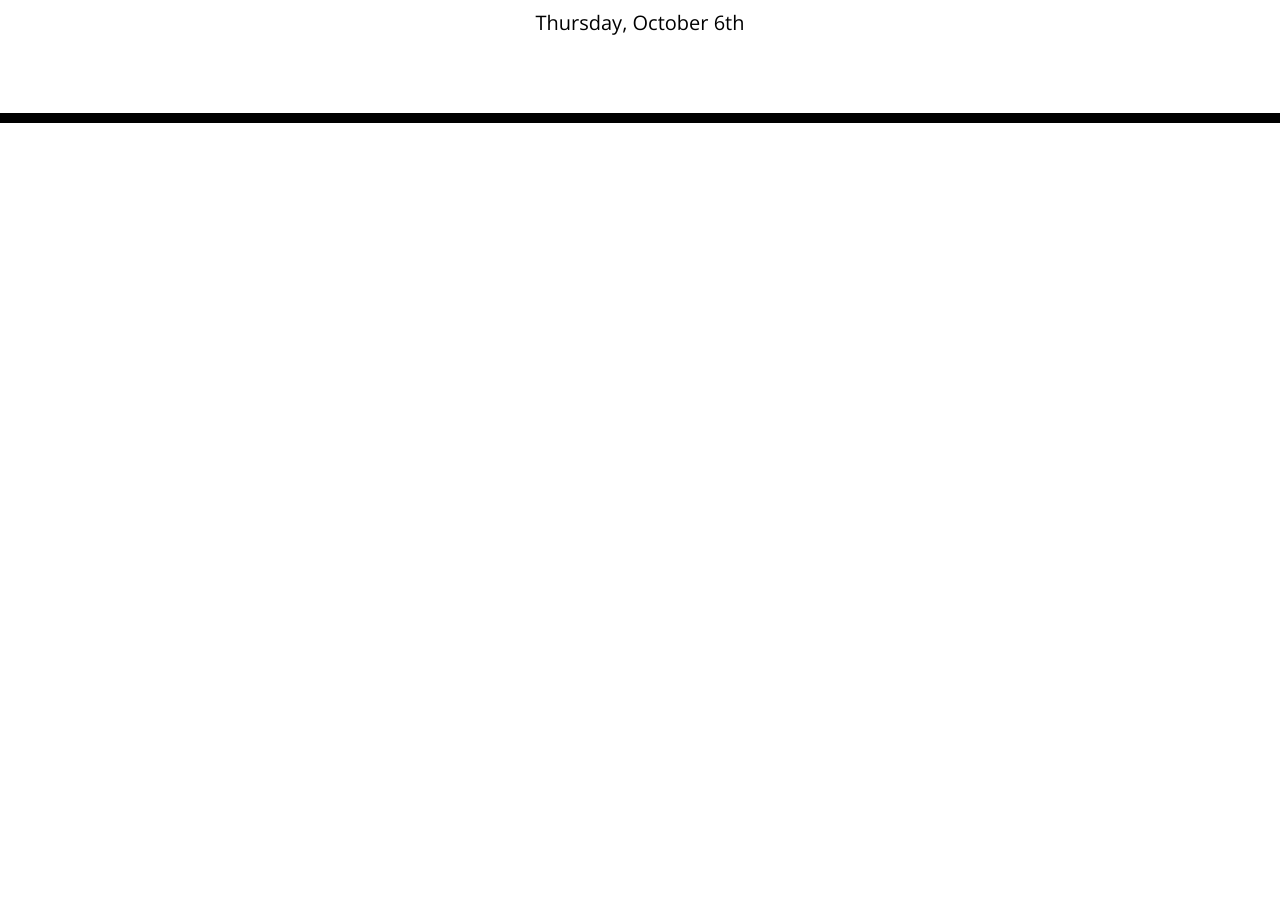
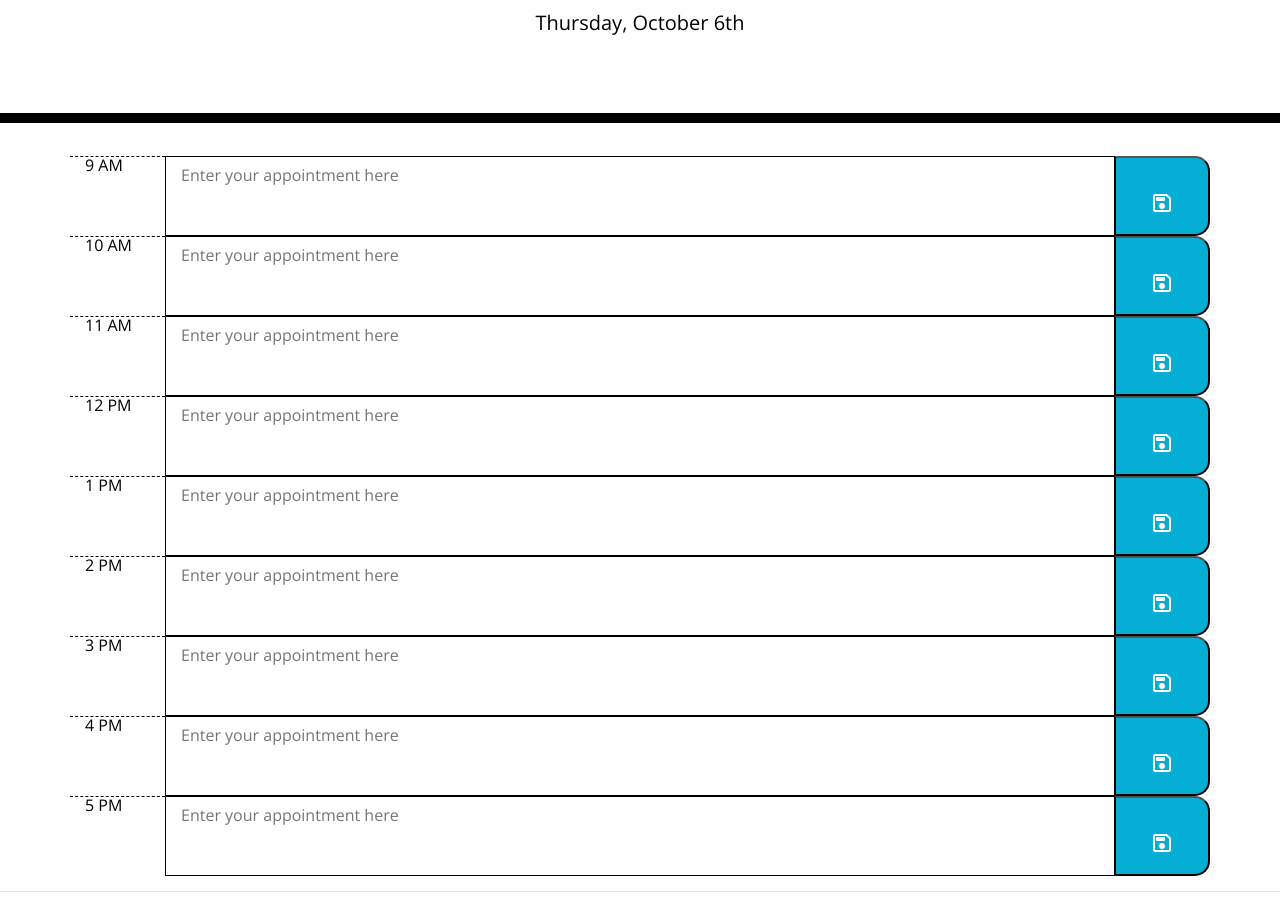
Before and after one commit to sbhikshe/Work-Day-Scheduler, a plain HTML site: page index.html in a window 1280 px wide. Shown: the part 181-1089 px from the top of the page. Before the commit the page ends 800 px from the top, so only its background shows below. Drawn offline with nearby package versions, Linux system fonts and the light colour scheme.

Commit message:
setting up the time blocks, some pseudocode in script.js

```diff
--- a/assets/js/script.js
+++ b/assets/js/script.js
@@ -4,10 +4,36 @@ calendarEl = $('.container');
 
 var momentObj = moment();
 
+/* only has appointments for today ? */
+/*
+var appointmentObj = {
+    time: ,
+    appointment:
+}
+*/
+
+/* list of appointment objects */
+var scheduleForToday = [];
+
 function showCalendar() {
     console.log("on load");
     var dateStr = momentObj.format('dddd, MMMM Do');
     currentDayEl.text(dateStr);
+
+    /* show calendar for the day */
+    /* - retrieve from local storage */
+    /* - read into the schedule array */
+    /* - write to the list of forms */
+
+    /* check every hour to update the background colors for the time blocks */
+    /* current becomes grey, next becomes red */
+    /* setInterval() running every minute / 5 mins ?? */
 }
+
+/* add event listener for each save button */
+/* on click, save time + appointment to schedule array and local storage? */
+/* or save in the schedule, and write to the local storage on closing the app? */
 /* On open, update the currentDayEl */
+
+
 $('document').ready(showCalendar);
--- a/index.html
+++ b/index.html
@@ -4,20 +4,18 @@
     <meta charset="UTF-8" />
     <meta name="viewport" content="width=device-width, initial-scale=1.0" />
     <meta http-equiv="X-UA-Compatible" content="ie=edge" />
-    <link
-      rel="stylesheet"
+    <link rel="stylesheet"
       href="https://stackpath.bootstrapcdn.com/bootstrap/4.3.1/css/bootstrap.min.css"
     />
-    <link
-      rel="stylesheet"
+    <link rel="stylesheet"
       href="https://use.fontawesome.com/releases/v5.8.1/css/all.css"
       integrity="sha384-50oBUHEmvpQ+1lW4y57PTFmhCaXp0ML5d60M1M7uH2+nqUivzIebhndOJK28anvf"
       crossorigin="anonymous"
     />
-    <link
+    <link rel="stylesheet"
       href="https://fonts.googleapis.com/css?family=Open+Sans&display=swap"
-      rel="stylesheet"
     />
+    <link rel="stylesheet" href="https://fonts.googleapis.com/css2?family=Material+Symbols+Rounded" />
     <link rel="stylesheet" href="./assets/css/style.css" />
     <title>Work Day Scheduler</title>
   </head>
@@ -30,8 +28,84 @@
     </header>
     <div class="container">
       <!-- Timeblocks go here -->
+          <div class="row">
+            <span class="hour col-1 col-sm-1 col-md-1 col-lg-1" id="timeOfTheDay">9 AM</span>
+            <textarea class="col-10 col-sm-10 col-md-10 col-lg-10" style = "border: 1px; border-color: black; border-style: solid;" placeholder="Enter your appointment here"></textarea>
+            <button class="saveBtn col-1 col-sm-1 col-md-1 col-lg-1">
+              <i class="material-symbols-rounded">Save</i>
+            </button>
+          </div>
+          <div class="row">
+            <span class="hour col-1 col-sm-1 col-md-1 col-lg-1" id="timeOfTheDay">10 AM</span>
+            <textarea class="col-10 col-sm-10 col-md-10 col-lg-10" style = "border: 1px; border-color: black; border-style: solid;" placeholder="Enter your appointment here"></textarea>
+            <button class="saveBtn col-1 col-sm-1 col-md-1 col-lg-1">
+              <i class="material-symbols-rounded">Save</i>
+            </button>
+          </div>
+          <div class="row">
+            <span class="hour col-1 col-sm-1 col-md-1 col-lg-1" id="timeOfTheDay">11 AM</span>
+            <textarea class="col-10 col-sm-10 col-md-10 col-lg-10" style = "border: 1px; border-color: black; border-style: solid;" placeholder="Enter your appointment here"></textarea>
+            <button class="saveBtn col-1 col-sm-1 col-md-1 col-lg-1">
+              <i class="material-symbols-rounded">Save</i>
+            </button>
+          </div>
+          <div class="row">
+            <span class="hour col-1 col-sm-1 col-md-1col-lg-1" id="timeOfTheDay">12 PM</span>
+            <textarea class="col-10 col-sm-10 col-md-10 col-lg-10" style = "border: 1px; border-color: black; border-style: solid;" placeholder="Enter your appointment here"></textarea>
+            <button class="saveBtn col-1 col-sm-1 col-md-1col-lg-1">
+              <i class="material-symbols-rounded">Save</i>
+            </button>
+          </div>
+          <div class="row">
+            <span class="hour col-1 col-sm-1 col-md-1 col-lg-1" id="timeOfTheDay">1 PM</span>
+            <textarea class="col-10 col-sm-10 col-md-10 col-lg-10" style = "border: 1px; border-color: black; border-style: solid;" placeholder="Enter your appointment here"></textarea>
+            <button class="saveBtn col-1 col-sm-1 col-md-1 col-lg-1">
+              <i class="material-symbols-rounded">Save</i>
+            </button>
+          </div>
+          <div class="row">
+            <span class="hour col-1 col-sm-1 col-md-1 col-lg-1" id="timeOfTheDay">2 PM</span>
+            <textarea class="col-10 col-sm-10 col-md-10 col-lg-10" style = "border: 1px; border-color: black; border-style: solid;" placeholder="Enter your appointment here"></textarea>
+            <button class="saveBtn col-1 col-sm-1 col-md-1 col-lg-1">
+              <i class="material-symbols-rounded">Save</i>
+            </button>
+          </div>
+          <div class="row">
+            <span class="hour col-1 col-sm-1 col-md-1 col-lg-1" id="timeOfTheDay">3 PM</span>
+            <textarea class="col-10 col-sm-10 col-md-10 col-lg-10" style = "border: 1px; border-color: black; border-style: solid;" placeholder="Enter your appointment here"></textarea>
+            <button class="saveBtn col-1 col-sm-1 col-md-1 col-lg-1">
+              <i class="material-symbols-rounded">Save</i>
+            </button>
+          </div>
+          <div class="row">
+            <span class="hour col-1 col-sm-1 col-md-1 col-lg-1" id="timeOfTheDay">4 PM</span>
+            <textarea class="col-10 col-sm-10 col-md-10 col-lg-10" style = "border: 1px; border-color: black; border-style: solid;" placeholder="Enter your appointment here"></textarea>
+            <button class="saveBtn col-1 col-sm-1 col-md-1 col-lg-1">
+              <i class="material-symbols-rounded">Save</i>
+            </button>
+          </div>
+          <div class="row">
+            <span class="hour col-1 col-sm-1 col-md-1 col-lg-1" id="timeOfTheDay">5 PM</span>
+            <textarea class="col-10 col-sm-10 col-md-10 col-lg-10" style = "border: 1px; border-color: black; border-style: solid;" placeholder="Enter your appointment here"></textarea>
+            <button class="saveBtn col-1 col-sm-1 col-md-1 col-lg-1">
+              <i class="material-symbols-rounded">Save</i>
+            </button>
+          </div>
     </div>
-
+    <div>
+      <hr />
+    </div>
+<!--
+          <div class="time-block input-group align-items-center">
+            <div class="input-group-prepend">
+              <span class="input-group-text" id="timeOfTheDay">time</span>
+            </div>
+            <input type="text" class="form-control" placeholder="Enter your appointment here" aria-label="appointment" aria-describedby="timeOfTheDay">
+            <button class="saveBtn btn btn-outline-secondary">
+              <i class="material-symbols-rounded">Save</i>
+            </button>
+          </div>
+-->
     <script src="https://cdnjs.cloudflare.com/ajax/libs/jquery/3.2.1/jquery.min.js"></script>
     <script src="https://cdnjs.cloudflare.com/ajax/libs/moment.js/2.24.0/moment.min.js"></script>
     <script src="./assets/js/script.js"></script>
```
